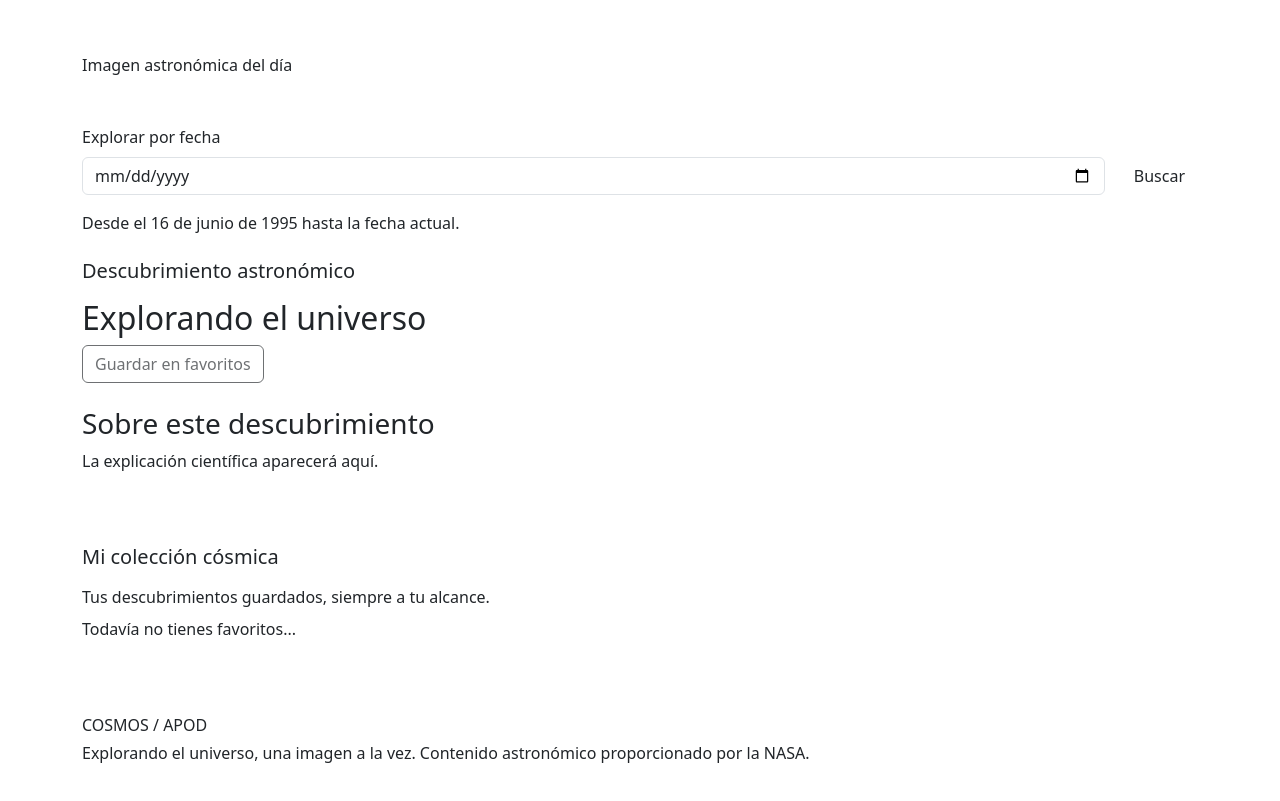
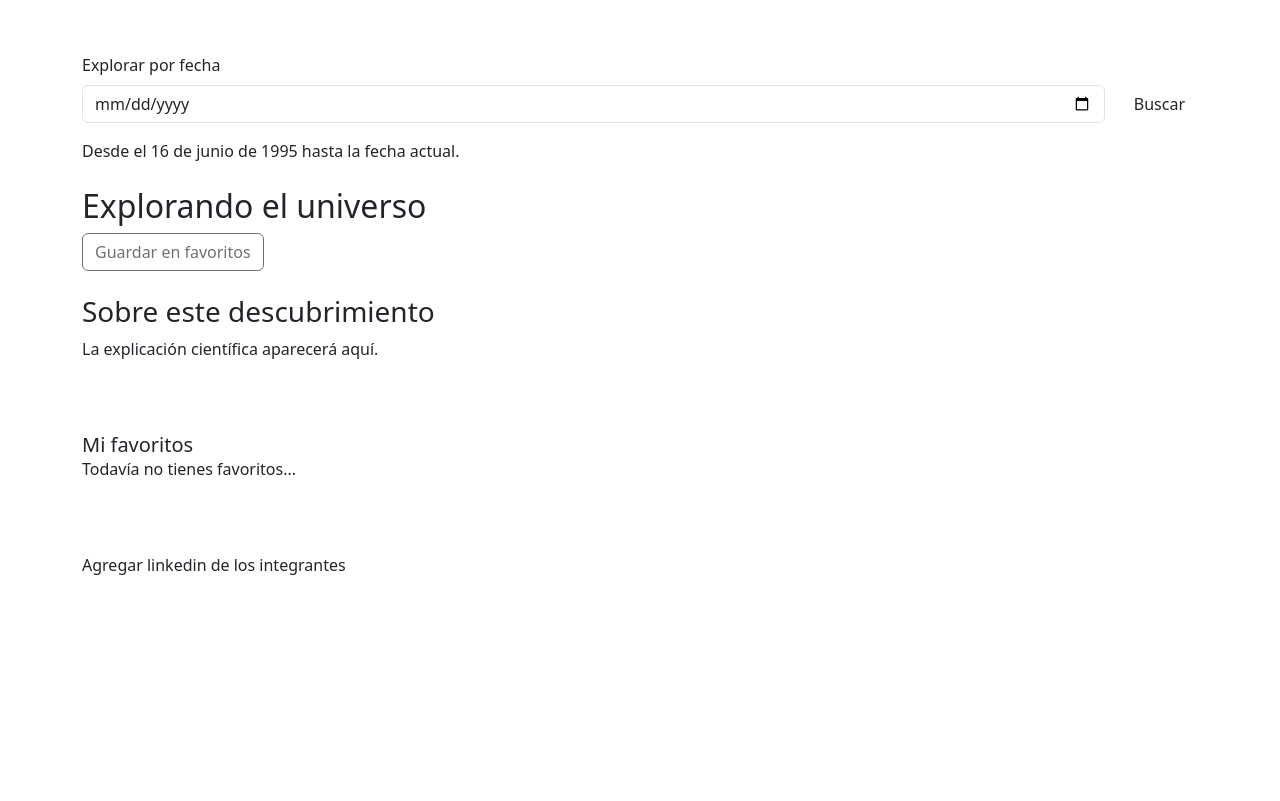
Before and after one commit to julianaescarraga3-ops/TallerNASA, a website: page explorador-apod/index.html in a window 1280 px wide. Shown: the part 51-852 px from the top of the page. After the commit the page ends 800 px from the top, so only its background shows below. Drawn offline with nearby package versions, Linux system fonts and the light colour scheme.

Commit message:
Cambios en el html

```diff
--- a/explorador-apod/index.html
+++ b/explorador-apod/index.html
@@ -5,7 +5,7 @@
     <meta charset="UTF-8">
     <meta name="viewport" content="width=device-width, initial-scale=1.0">
     <link rel="stylesheet" href="https://cdn.jsdelivr.net/npm/bootstrap@5.3.3/dist/css/bootstrap.min.css">
-    <link rel="stylesheet" href="/CSS/styles.css">
+    <link rel="stylesheet" href="CSS/styles.css">
     <title>Explorador astronómico</title>
 </head>
 
@@ -14,8 +14,7 @@
         <nav class="navbar navbar-expand-lg navbar-dark cosmic-navbar">
             <div class="container">
                 <a class="navbar-brand cosmic-brand" href="#">
-                    <span class="brand-icon">✦</span>
-                    COSMOS <span class="brand-divider">/</span> APOD
+                    APOD
                 </a>
                 <a class="nav-link cosmic-nav-link" href="#favoritos">
                     Mis favoritos
@@ -24,9 +23,6 @@
         </nav>
     </header>
     <main class="container py-4 py-lg-5">
-        <section class="hero-section mb-4 mb-lg-5">
-            <p class="eyebrow">Imagen astronómica del día</p>
-        </section>
         <section class="search-panel mb-4" aria-labelledby="search-title">
             <div class="row align-items-end g-3">
                 <div class="col-12 col-md">
@@ -63,10 +59,6 @@
             aria-live="polite"
         ></div>
         <section id="seccionApod" aria-labelledby="tituloApod">
-            <div class="section-heading mb-3">
-                <span class="section-indicator"></span>
-                <h2 class="h5 mb-0">Descubrimiento astronómico</h2>
-            </div>
             <article class="apod-card">
                 <div class="apod-image-container">
                     <img
@@ -119,14 +111,10 @@
             aria-labelledby="tituloFavoritos"
         >
             <div class="section-heading mb-3">
-                <span class="section-indicator"></span>
-                <h2 id="tituloFavoritos" class="h5 mb-0">
-                    Mi colección cósmica
+                <h2 id="tituloFavoritos" class="h5 mb-3">
+                    Mi favoritos
                 </h2>
             </div>
-            <p class="section-description mb-4">
-                Tus descubrimientos guardados, siempre a tu alcance.
-            </p>
             <div id="listaFavoritos" class="row g-3">
             </div>
             <p id="favoritosVacios" class="empty-favorites">
@@ -134,11 +122,7 @@
             </p>
         </section>
         <footer class="cosmic-footer mt-5 pt-4">
-            <p class="mb-1">COSMOS / APOD</p>
-            <p class="mb-0">
-                Explorando el universo, una imagen a la vez.
-                Contenido astronómico proporcionado por la NASA.
-            </p>
+            <p>Agregar linkedin de los integrantes</p>
         </footer>
     </main>
     <script src="node_modules/dayjs/dayjs.min.js"></script>
```
